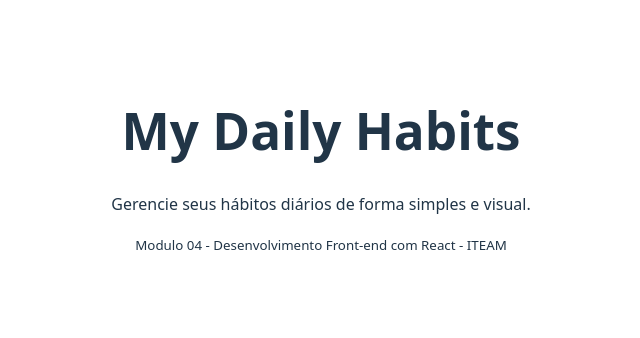
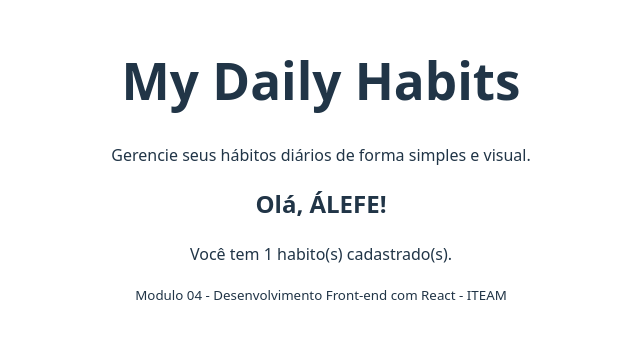
Before and after one commit to AlefeAlvesC/Primeiro-Projeto-React, a React (Vite) app in the folder my-daily-habits/: page / in a window 1280 px wide. Shown: the part 238-576 px from the top of the page, without its empty margins (319-959 px from the left). Built offline with nearby package versions, Linux system fonts and the light colour scheme.

Commit message:
Adicionando novos compontes no projeto - Criação de um componente Header para coleção inicial de informações do site - Criação de um componente BemVindo para informar o usuário sobre os seus hábitos, caso ele tenha.

```diff
--- a/my-daily-habits/src/App.jsx
+++ b/my-daily-habits/src/App.jsx
@@ -1,12 +1,20 @@
+import './App.css'
 import Footer from './components/Footer'
-import './App.css'
+import Habits from './components/Habits'
+import Button from './components/Button'
+import Header from './components/Header'
+import BemVindo from './components/BemVindo'
 
 function App() {
 
   return (
     <div>
-      <h1>My Daily Habits</h1>
-      <p>Gerencie seus hábitos diários de forma simples e visual.</p>
+
+      <Header titulo={"My Daily Habits"} descricao={"Gerencie seus hábitos diários de forma simples e visual."} />
+
+      <BemVindo nomeUsuario={"Álefe"} totalHabitos={1}/>
+
+      {/*<Button name={"Clique aqui"}/>*/}
 
       <Footer/>
     </div>
--- /dev/null
+++ b/my-daily-habits/src/components/BemVindo.jsx
@@ -0,0 +1,13 @@
+export default function BemVindo({nomeUsuario, totalHabitos}) {
+    const nomeFormatado = nomeUsuario.toUpperCase();
+    const mensagem = totalHabitos > 0 ?
+    `Você tem ${totalHabitos} habito(s) cadastrado(s).`
+    :
+    "Nenhum hábito cadastrado ainda, Que tal começar?"
+    return(
+        <div>
+            <h2>Olá, {nomeFormatado}!</h2>
+            <p>{mensagem}</p>
+        </div>
+    )
+}
--- /dev/null
+++ b/my-daily-habits/src/components/Button.jsx
@@ -0,0 +1,8 @@
+import { useState } from "react"
+
+export default function Button(props) {
+    const [] = useState();
+    return(
+        <button>{props.name}</button>
+    )
+}
--- /dev/null
+++ b/my-daily-habits/src/components/Habits.jsx
@@ -0,0 +1,8 @@
+export default function Habits() {
+    const contHabits = 0;
+    return (
+        <>
+            <p>Você tem {contHabits} hábitos cadastrados</p>
+        </>
+    )
+}
--- /dev/null
+++ b/my-daily-habits/src/components/Header.jsx
@@ -0,0 +1,9 @@
+
+export default function Header({titulo, descricao}){
+    return(
+        <header>
+            <h1>{titulo}</h1>
+            <p>{descricao}</p>
+        </header>
+    )
+}
--- a/my-daily-habits/src/index.css
+++ b/my-daily-habits/src/index.css
@@ -19,6 +19,7 @@ a {
   color: #646cff;
   text-decoration: inherit;
 }
+
 a:hover {
   color: #535bf2;
 }
@@ -43,7 +44,8 @@ button {
   font-size: 1em;
   font-weight: 500;
   font-family: inherit;
-  background-color: #1a1a1a;
+  background-color: rgb(206, 206, 244);
+  /*background-color: #1a1a1a*/;
   cursor: pointer;
   transition: border-color 0.25s;
 }
```
